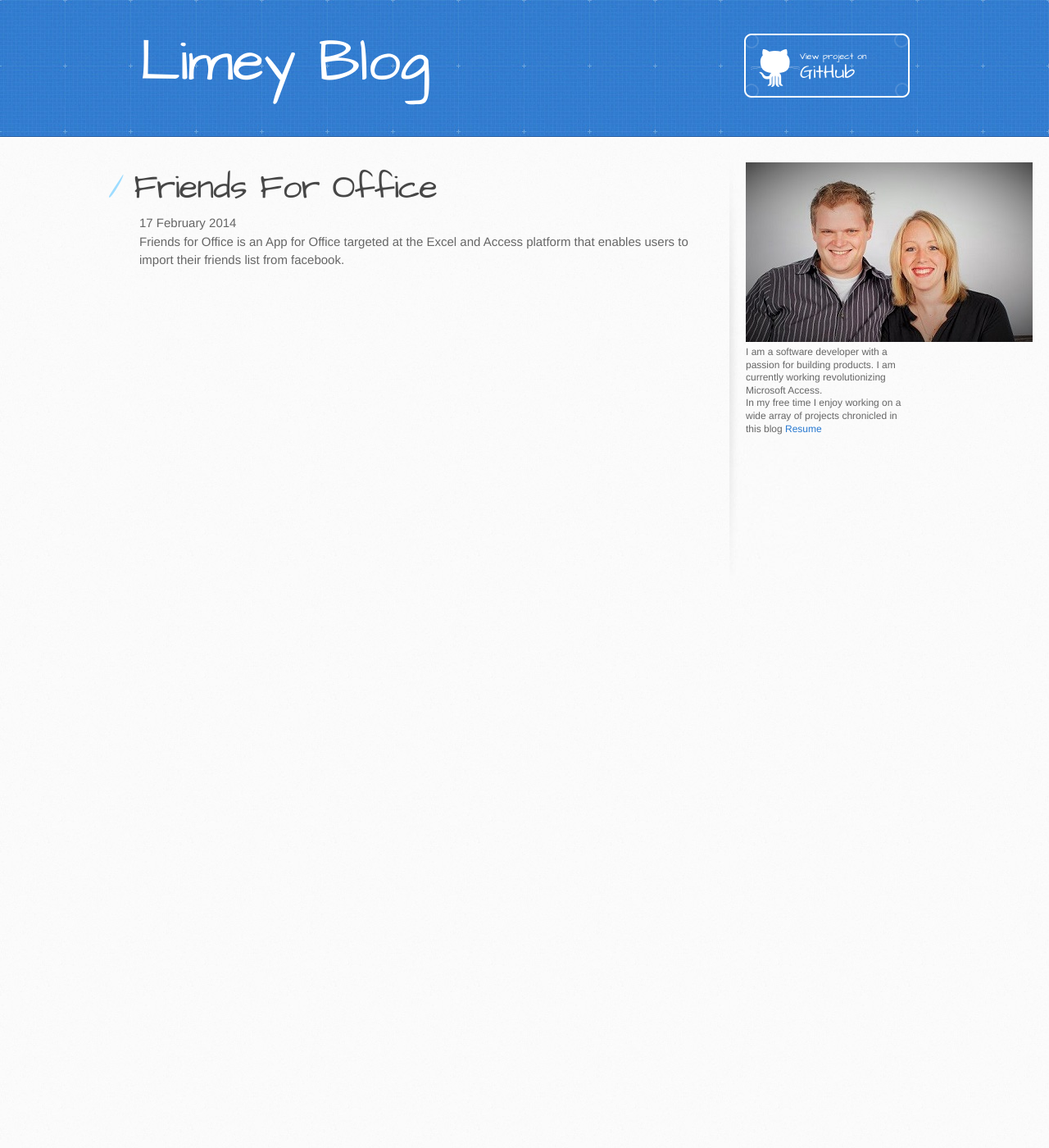
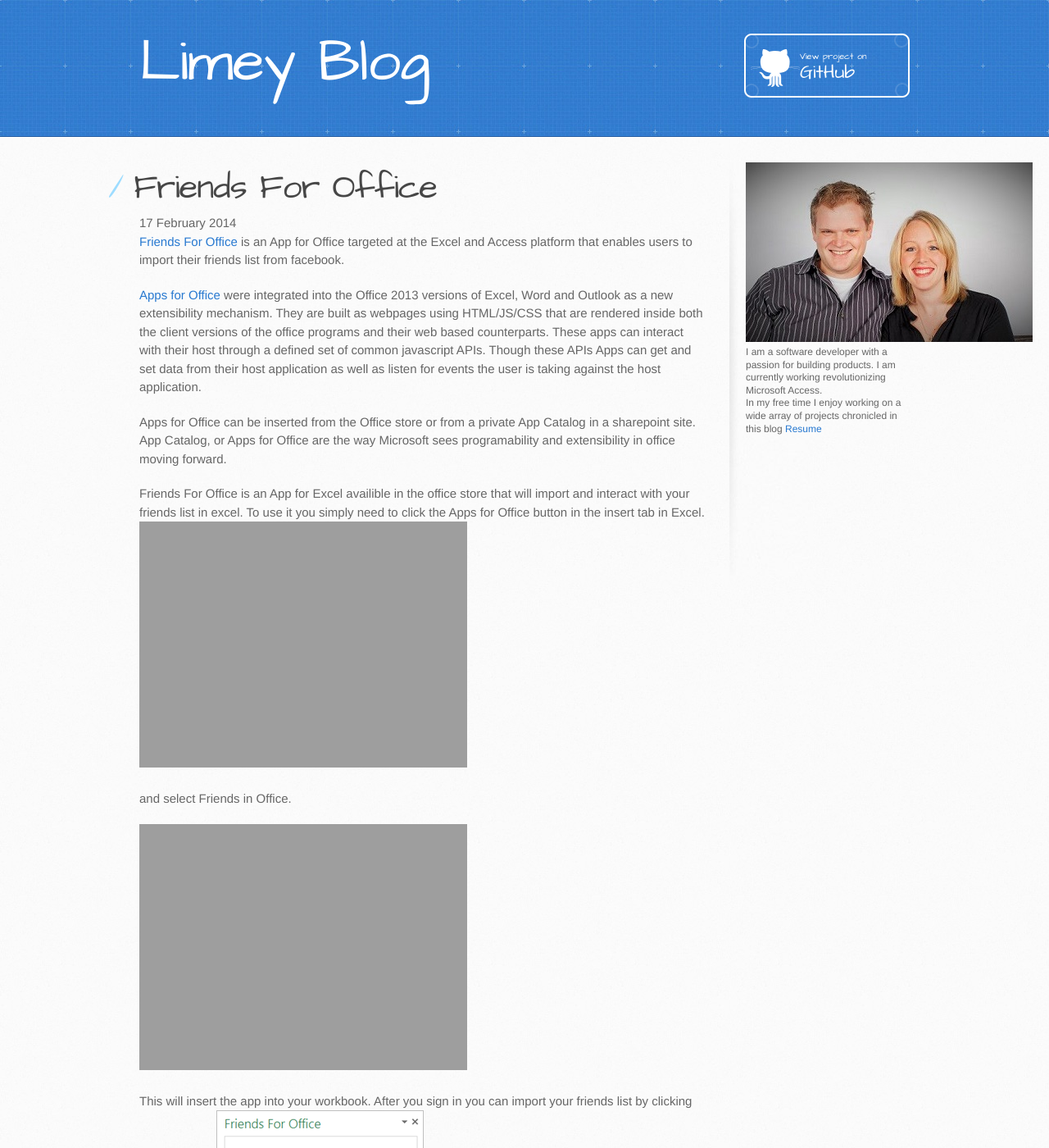
Before and after one commit to LimeyJohnson/LimeyJohnson.github.io, a Jekyll site: the page built from _posts/2014-2-17-Freinds-For-Offce.md, in a window 1280 px wide and 1400 px high. Shown: the whole window at 82% size. Built offline with Jekyll 4.4.1, drawn with Linux system fonts in a browser that asks for light colours; some of the changed text lies outside the part shown.

Commit message:
Adding in the text for friends in office post

```diff
--- a/_posts/2014-2-17-Freinds-For-Offce.md
+++ b/_posts/2014-2-17-Freinds-For-Offce.md
@@ -3,4 +3,22 @@
 layout: post
 comments: false
 ---
-Friends for Office is an App for Office targeted at the Excel and Access platform that enables users to import their friends list from facebook.
+[Friends For Office](http://office.microsoft.com/en-us/store/friends-for-office-WA104092366.aspx) is an App for Office targeted at the Excel and Access platform that enables users to import their friends list from facebook.
+
+[Apps for Office](http://msdn.microsoft.com/en-US/office/dn448457) were integrated into the Office 2013 versions of Excel, Word and Outlook as a new extensibility mechanism. They are built as webpages using HTML/JS/CSS that are rendered inside both the client versions of the office programs and their web based counterparts. These apps can interact with their host through a defined set of common javascript APIs. Though these APIs Apps can get and set data from their host application as well as listen for events the user is taking against the host application.
+
+Apps for Office can be inserted from the Office store or from a private App Catalog in a sharepoint site. App Catalog, or Apps for Office are the way Microsoft sees programability and extensibility in office moving forward.
+
+Friends For Office is an App for Excel availible in the office store that will import and interact with your friends list in excel. To use it you simply need to click the Apps for Office button in the insert tab in Excel.
+![Apps for Office Buggon]({{site.url}}/images/AppsForOfficeButton.png)
+
+and select Friends in Office.
+
+![Friends For Office Icon]({{site.url}}/images/friendsinofficeicon.png)
+
+This will insert the app into your workbook. After you sign in you can import your friends list by clicking insert friends.
+![Friends For Office]({{site.url}}/images/friendsinoffice.png)
+
+Boom, there is your friends list in Excel.
+
+![Friends For Office]({{site.url}}/images/friendsinofficelist.png)
```
